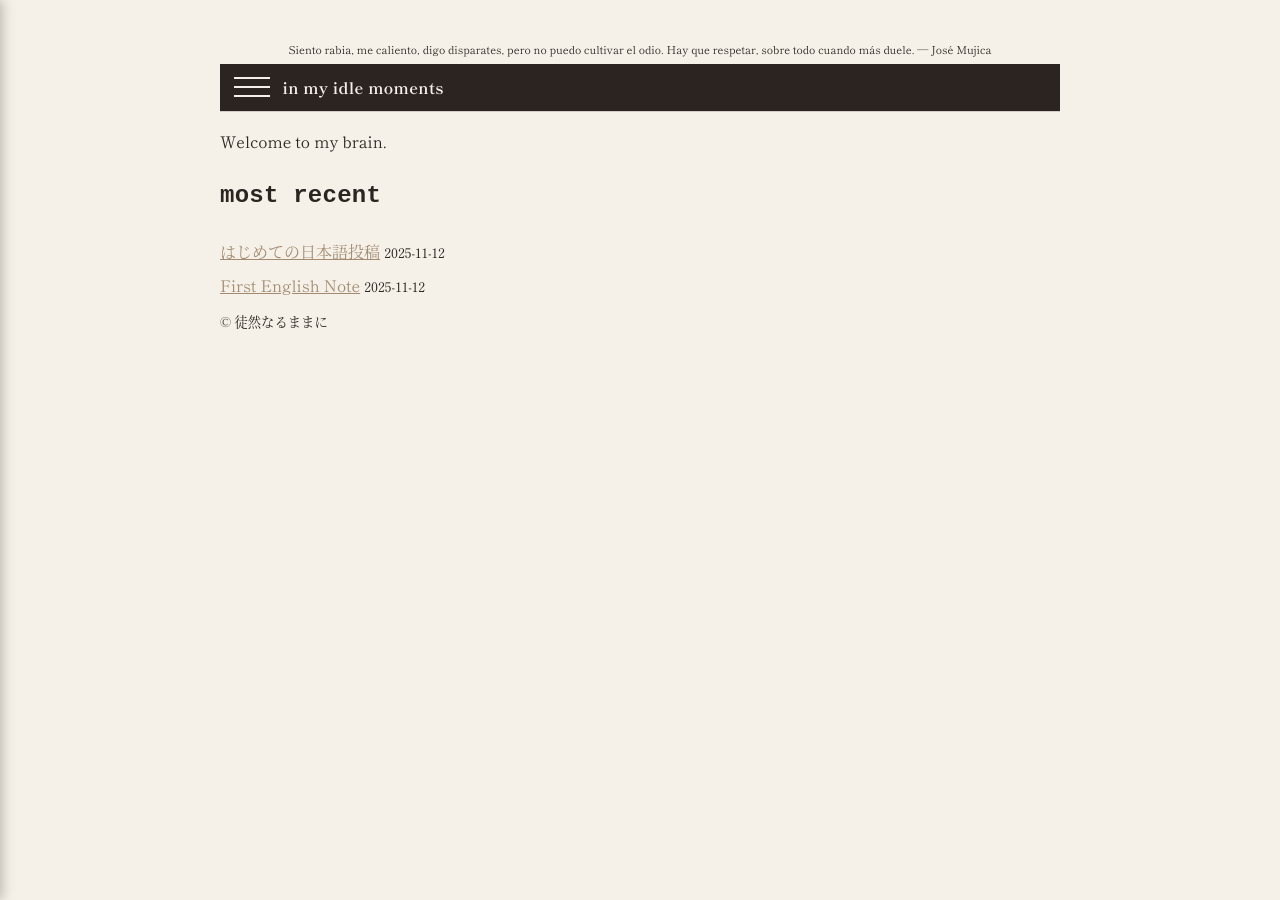
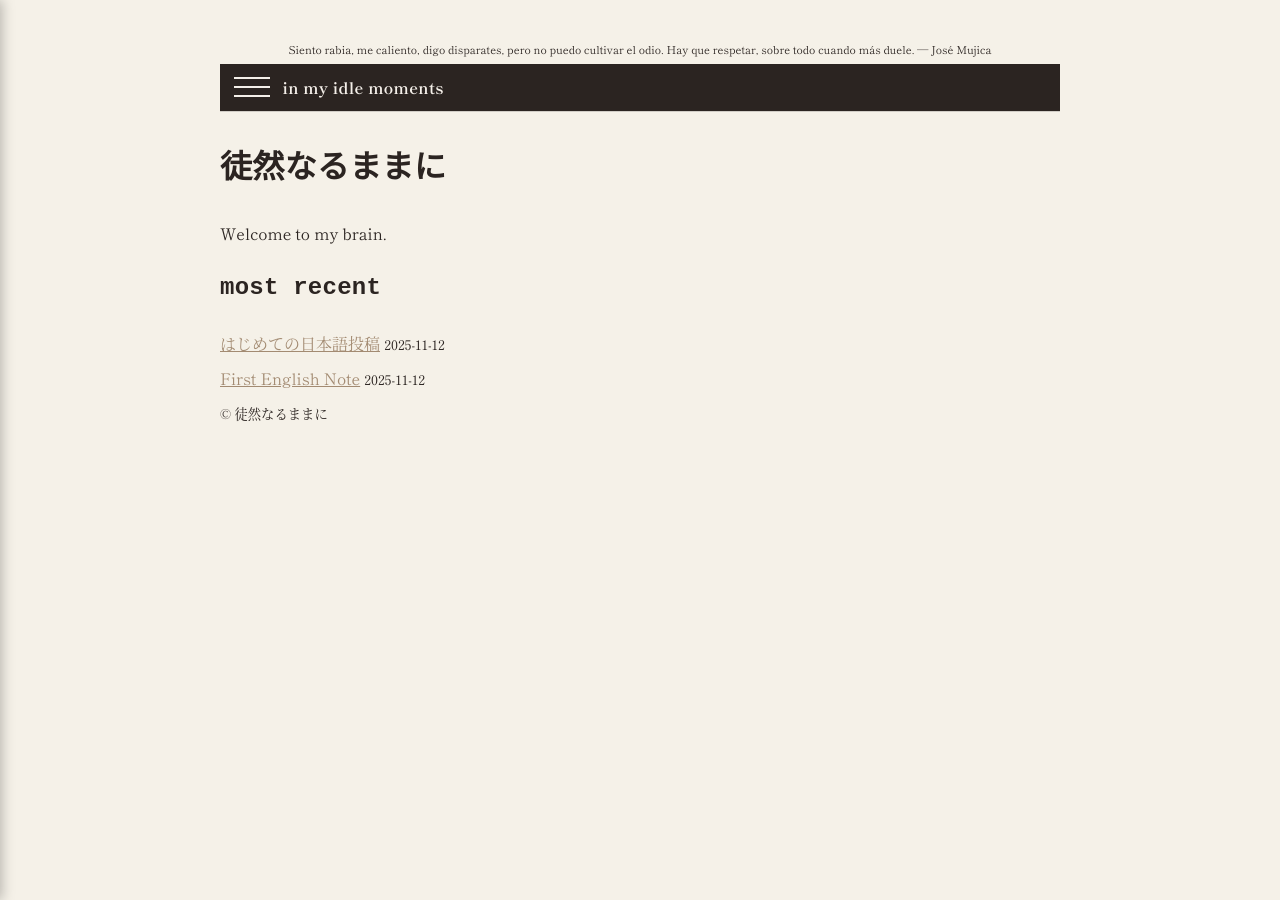
Before and after one commit to tsuredurenarumamani/notes, a Jekyll site: the page built from index.md, in a window 1280 px wide. Built offline with Jekyll 4.4.1, drawn with Linux system fonts in a browser that asks for light colours; some web fonts are replaced.

Commit message:
Update default.html

```diff
--- a/_layouts/default.html
+++ b/_layouts/default.html
@@ -36,8 +36,28 @@
     <div class="backdrop" id="backdrop" hidden></div>
 
     <main class="container">
-      {{ content }}
-    </main>
+
+  <h1>{{ page.title }}</h1>
+
+  {% if page.date %}
+    <p>{{ page.date | date: "%b %-d, %Y" }}</p>
+  {% endif %}
+
+  {% if page.tags and page.tags != empty %}
+    <p class="post-tags">
+      tags :
+      {% for tag in page.tags %}
+        <a href="{{ '/tags/' | append: tag | relative_url }}" class="tag-pill">
+          #{{ tag }}
+        </a>
+      {% endfor %}
+    </p>
+  {% endif %}
+
+  {{ content }}
+
+</main>
+
 
     <footer class="site-footer"><small>© 徒然なるままに</small></footer>
 
```
